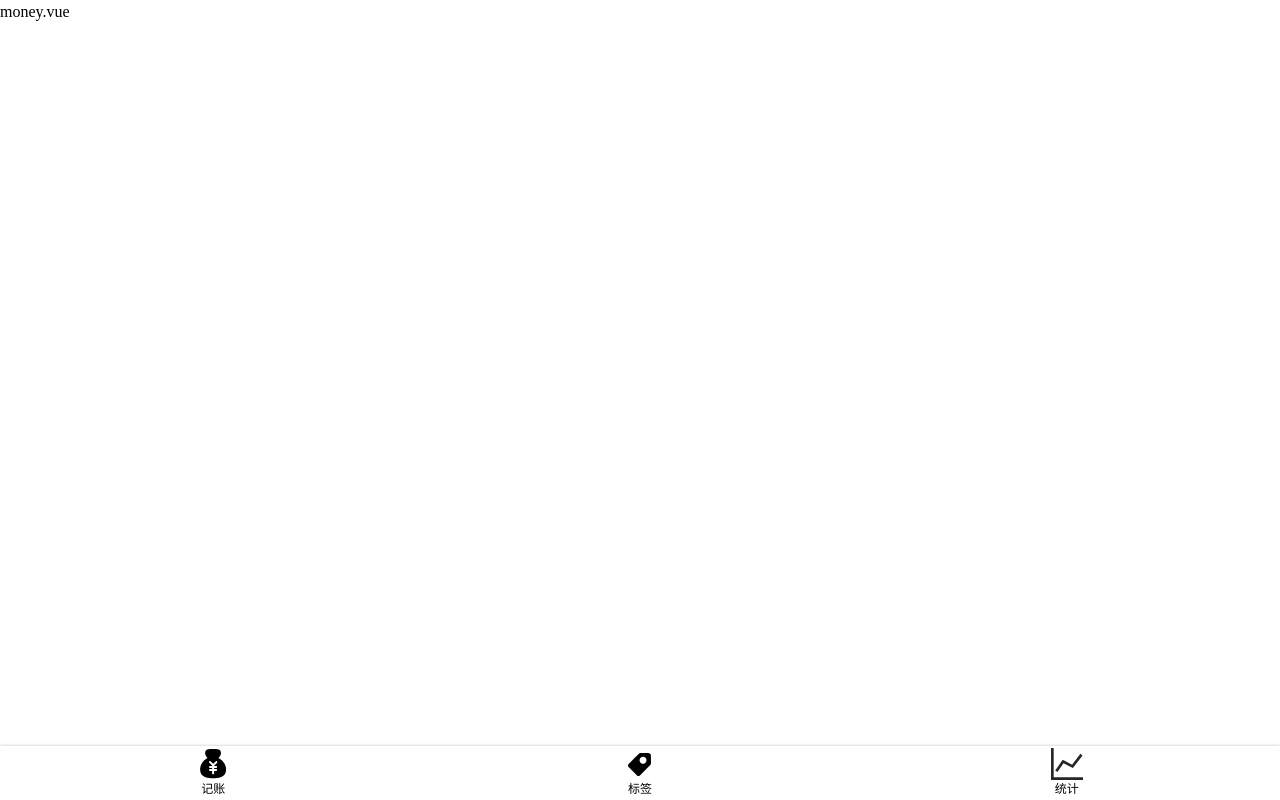
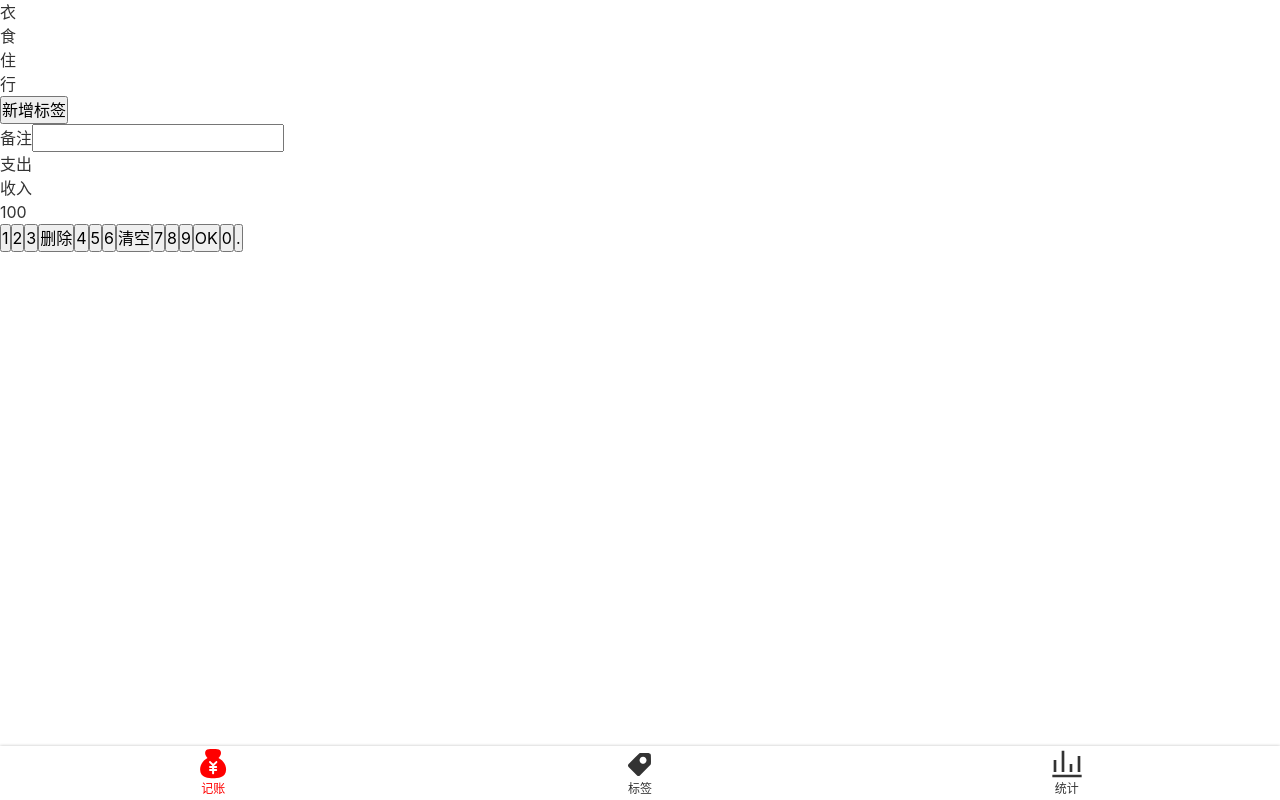
Before and after one commit to wujiale-spec/money-1, a Vue app: page /#/money in a window 1280 px wide. Built offline with nearby package versions, Linux system fonts and the light colour scheme.

Commit message:
添加全局变量和全局样式

```diff
--- a/package.json
+++ b/package.json
@@ -36,6 +36,7 @@
     "sass": "1.36.0",
     "sass-loader": "8.0.2",
     "svg-sprite-loader": "^6.0.9",
+    "svgo-loader": "^3.0.0",
     "typescript": "4.1.6",
     "vue-template-compiler": "2.6.14"
   }
--- a/public/index.html
+++ b/public/index.html
@@ -3,15 +3,12 @@
 <head>
   <meta charset="utf-8">
   <meta http-equiv="X-UA-Compatible" content="IE=edge">
-    <meta name="viewport" content="width=device-width,initial-scale=1.0">
+  <meta name="viewport"
+        content="width=device-width,initial-scale=1,minimum-scale=1,maximum-scale=1,user-scalable=no,viewport-fit=cover">
   <link rel="icon" href="<%= BASE_URL %>favicon.ico">
   <title><%= htmlWebpackPlugin.options.title %></title>
 </head>
 <body>
-    <noscript>
-      <strong>We're sorry but <%= htmlWebpackPlugin.options.title %> doesn't work properly without JavaScript enabled. Please enable it to continue.</strong>
-    </noscript>
 <div id="app"></div>
-    <!-- built files will be auto injected -->
 </body>
 </html>
--- a/src/App.vue
+++ b/src/App.vue
@@ -1,39 +1,20 @@
 <template>
-  <div>
+  <div id="app">
     <router-view/>
   </div>
 </template>
 
 <style lang="scss">
-*{
- margin: 0;padding: 0;
-  box-sizing: border-box;
-}
+@import "~@/assets/style/reset.scss";
+@import "~@/assets/style/helper.scss";
 body{
+  -webkit-font-smoothing: antialiased;
+  -moz-osx-font-smoothing: grayscale;
   line-height: 1.5;
-}
-a{
-  text-decoration: none;
-  color: inherit;
+  font-family: $font-hei;
+  color: #333;
 }
 #app {
-  font-family: Avenir, Helvetica, Arial, sans-serif;
-  -webkit-font-smoothing: antialiased;
-  -moz-osx-font-smoothing: grayscale;
-  text-align: center;
-  color: #2c3e50;
-}
 
-#nav {
-  padding: 30px;
-
-  a {
-    font-weight: bold;
-    color: #2c3e50;
-
-    &.router-link-exact-active {
-      color: #42b983;
-    }
-  }
 }
 </style>
--- /dev/null
+++ b/src/assets/style/helper.scss
@@ -0,0 +1,5 @@
+$font-hei:-apple-system, "Noto Sans", "Helvetica Neue", Helvetica, "Nimbus Sans L", Arial, "Liberation Sans", "PingFang SC", "Hiragino Sans GB", "Noto Sans CJK SC", "Source Han Sans SC", "Source Han Sans CN", "Microsoft YaHei", "Wenquanyi Micro Hei", "WenQuanYi Zen Hei", "ST Heiti", SimHei, "WenQuanYi Zen Hei Sharp", sans-serif;
+$font-kai:Baskerville, Georgia, "Liberation Serif", "Kaiti SC", STKaiti, "AR PL UKai CN", "AR PL UKai HK", "AR PL UKai TW", "AR PL UKai TW MBE", "AR PL KaitiM GB", KaiTi, KaiTi_GB2312, DFKai-SB, "TW\-Kai", serif;
+$font-song:Georgia, "Nimbus Roman No9 L", "Songti SC", "Noto Serif CJK SC", "Source Han Serif SC", "Source Han Serif CN", STSong, "AR PL New Sung", "AR PL SungtiL GB", NSimSun, SimSun, "TW\-Sung", "WenQuanYi Bitmap Song", "AR PL UMing CN", "AR PL UMing HK", "AR PL UMing TW", "AR PL UMing TW MBE", PMingLiU, MingLiU, serif;
+
+$color-highlight:#f00;
--- /dev/null
+++ b/src/assets/style/reset.scss
@@ -0,0 +1,20 @@
+* {
+  margin: 0; padding: 0;
+  box-sizing: border-box;
+}
+a{
+  text-decoration: none;
+  color: inherit;
+}
+ul, ol{
+  list-style: none;
+}
+button, input{
+  font: inherit;
+}
+:focus{
+  outline: none;
+}
+h1,h2,h3,h4,h5,h6{
+  font-weight: normal;
+}
--- a/src/components/Icon.vue
+++ b/src/components/Icon.vue
@@ -10,7 +10,7 @@ let importAll = (requireContext: __WebpackModuleApi.RequireContext) => requireCo
 try {importAll(require.context('../assets/icons', true, /\.svg$/));} catch (error) {console.log(error);}
 export default {
   props:['name'],
-  name: 'Icon'
+  name: 'Icon',
 };
 </script>
 
--- a/src/components/Nav.vue
+++ b/src/components/Nav.vue
@@ -1,14 +1,14 @@
 <template>
   <nav>
-    <router-link to="/money" class="item">
+    <router-link to="/money" class="item" active-class="selected">
     <Icon name="money"/>
       记账
     </router-link>
-    <router-link to="/labels" class="item">
+    <router-link to="/labels" class="item" active-class="selected">
       <Icon name="label"/>
       标签
     </router-link>
-    <router-link to="/statistics" class="item">
+    <router-link to="/statistics" class="item" active-class="selected">
      <Icon name="statistic"/>
       统计
     </router-link>
@@ -22,6 +22,7 @@ export default {
 </script>
 
 <style lang="scss" scoped>
+@import "~@/assets/style/helper.scss";
 nav{
   display: flex;
   box-shadow: 0 0 3px rgba(0,0,0,0.25);
@@ -39,5 +40,8 @@ nav{
       height:32px;
     }
   }
+  > .item.selected{
+    color: $color-highlight;
+  }
 }
 </style>
--- a/src/views/Money.vue
+++ b/src/views/Money.vue
@@ -1,7 +1,48 @@
 <template>
-    <Layout>
-      <p>money.vue</p>
-    </Layout>
+  <Layout>
+    <div class="tags">
+      <ul class="current">
+        <li>衣</li>
+        <li>食</li>
+        <li>住</li>
+        <li>行</li>
+      </ul>
+      <div class="new">
+        <button>新增标签</button>
+      </div>
+    </div>
+    <div>
+      <label class="notes">
+        <span class="name">备注</span>
+        <input type="text">
+      </label>
+    </div>
+    <div>
+      <ul class="types">
+        <li class="selected">支出</li>
+        <li>收入</li>
+      </ul>
+    </div>
+    <div class="numberPad">
+      <div class="output">100</div>
+      <div class="buttons">
+        <button>1</button>
+        <button>2</button>
+        <button>3</button>
+        <button>删除</button>
+        <button>4</button>
+        <button>5</button>
+        <button>6</button>
+        <button>清空</button>
+        <button>7</button>
+        <button>8</button>
+        <button>9</button>
+        <button>OK</button>
+        <button>0</button>
+        <button>.</button>
+      </div>
+    </div>
+  </Layout>
 </template>
 
 <script lang="ts">
@@ -11,5 +52,6 @@ export default {
 </script>
 
 <style lang="scss" scoped>
+@import "~@/assets/style/helper.scss";
 
 </style>
```
Also changed, not shown: vue.config.js (+23 -0 lines), src/assets/icons/statistic.svg, 1 other file (tests, documents, lock files or other folders). Lines whose indentation alone changed are shown as unchanged.
